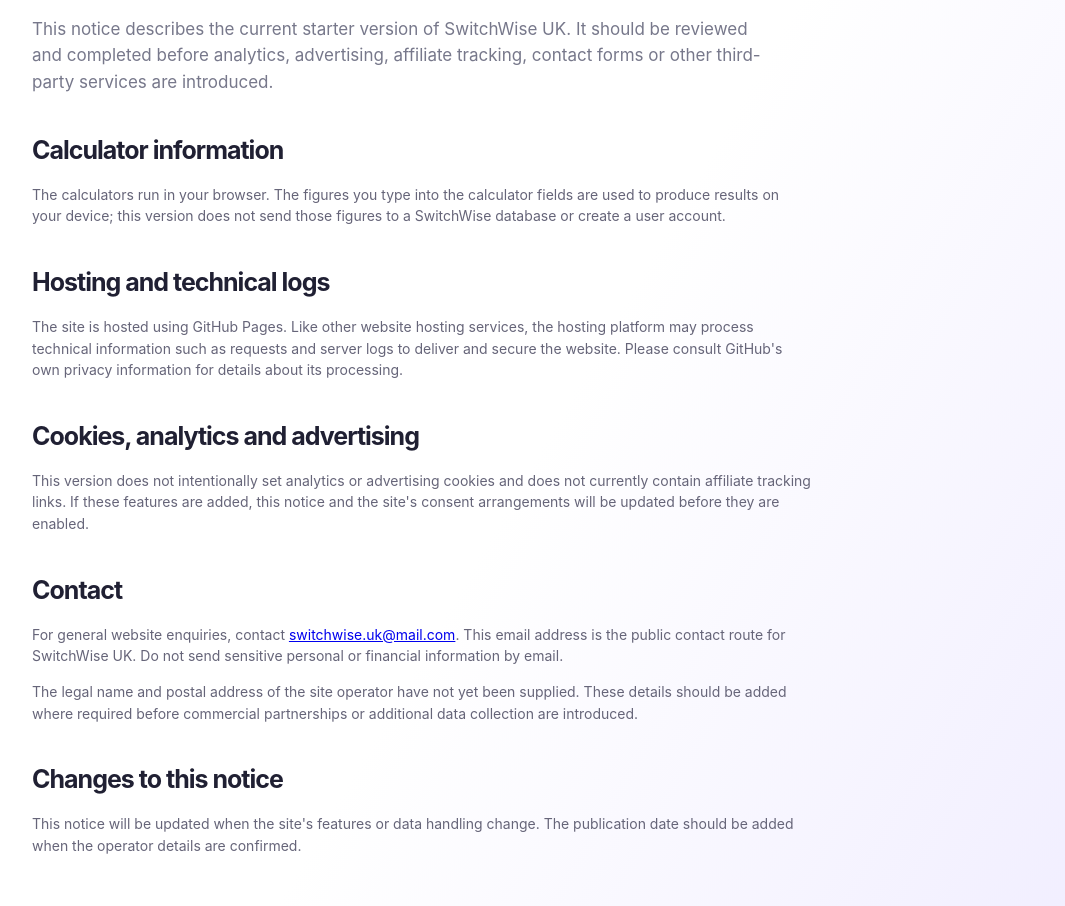
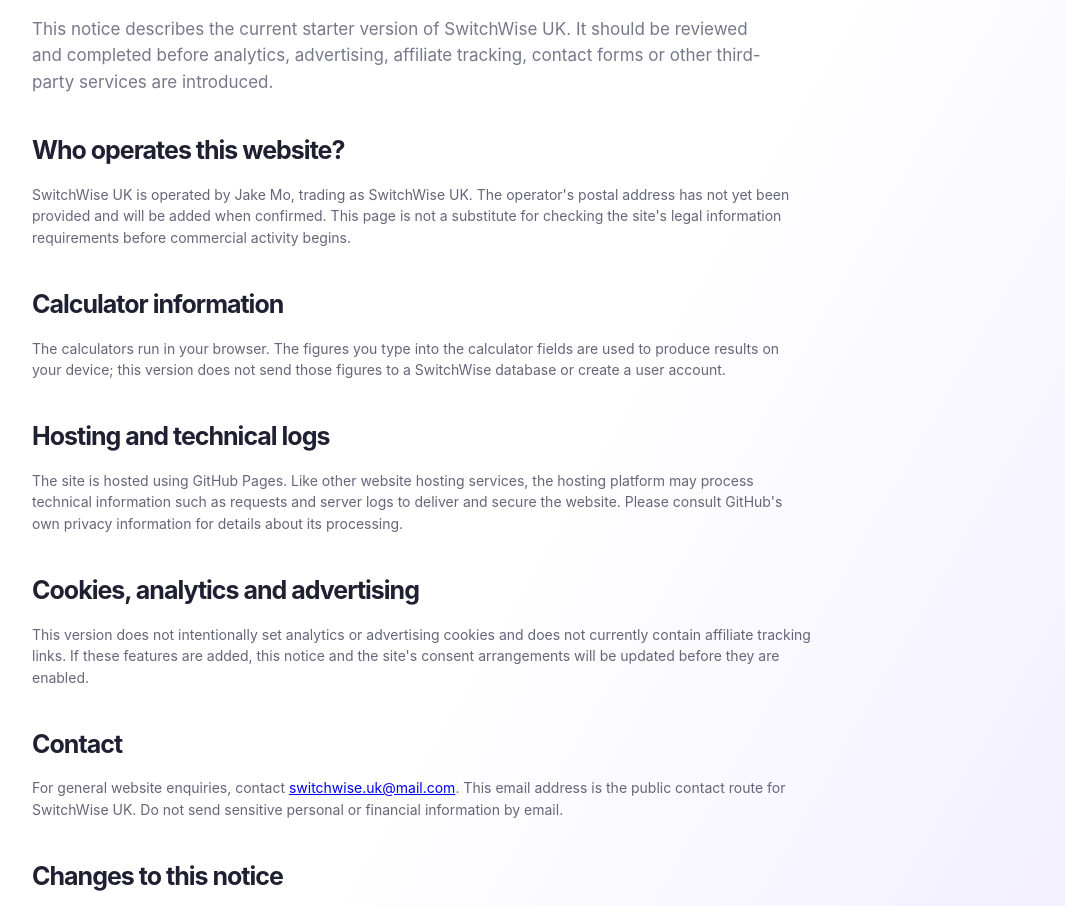
Before and after one commit to skar-the-dev/switchwise-uk, a plain HTML site: page privacy.html in a window 1280 px wide. Shown: the part 261-1167 px from the top of the page, without its empty margins (158-1223 px from the left). Drawn offline with Linux system fonts and the light colour scheme.

Commit message:
Add SwitchWise UK operator name to privacy notice

```diff
--- a/privacy.html
+++ b/privacy.html
@@ -4,10 +4,11 @@
 <body><header class="topbar"><a class="brand" href="index.html"><span class="brand-mark">S</span><span>SwitchWise <small>UK</small></span></a></header>
 <main class="guide-page"><article class="guide-content"><a class="guide-toplink" href="index.html">← SwitchWise UK home</a><span class="eyebrow">SITE INFORMATION</span><h1>Privacy notice</h1>
 <p class="lead">This notice describes the current starter version of SwitchWise UK. It should be reviewed and completed before analytics, advertising, affiliate tracking, contact forms or other third-party services are introduced.</p>
+<h2>Who operates this website?</h2><p>SwitchWise UK is operated by Jake Mo, trading as SwitchWise UK. The operator's postal address has not yet been provided and will be added when confirmed. This page is not a substitute for checking the site's legal information requirements before commercial activity begins.</p>
 <h2>Calculator information</h2><p>The calculators run in your browser. The figures you type into the calculator fields are used to produce results on your device; this version does not send those figures to a SwitchWise database or create a user account.</p>
 <h2>Hosting and technical logs</h2><p>The site is hosted using GitHub Pages. Like other website hosting services, the hosting platform may process technical information such as requests and server logs to deliver and secure the website. Please consult GitHub's own privacy information for details about its processing.</p>
 <h2>Cookies, analytics and advertising</h2><p>This version does not intentionally set analytics or advertising cookies and does not currently contain affiliate tracking links. If these features are added, this notice and the site's consent arrangements will be updated before they are enabled.</p>
-<h2>Contact</h2><p>For general website enquiries, contact <a href="mailto:switchwise.uk@mail.com">switchwise.uk@mail.com</a>. This email address is the public contact route for SwitchWise UK. Do not send sensitive personal or financial information by email.</p><p>The legal name and postal address of the site operator have not yet been supplied. These details should be added where required before commercial partnerships or additional data collection are introduced.</p>
+<h2>Contact</h2><p>For general website enquiries, contact <a href="mailto:switchwise.uk@mail.com">switchwise.uk@mail.com</a>. This email address is the public contact route for SwitchWise UK. Do not send sensitive personal or financial information by email.</p>
 <h2>Changes to this notice</h2><p>This notice will be updated when the site's features or data handling change. The publication date should be added when the operator details are confirmed.</p>
 </article></main>
 <footer><a href="index.html">SwitchWise UK</a><p><a href="disclosure.html">Affiliate disclosure</a></p></footer></body></html>
```
